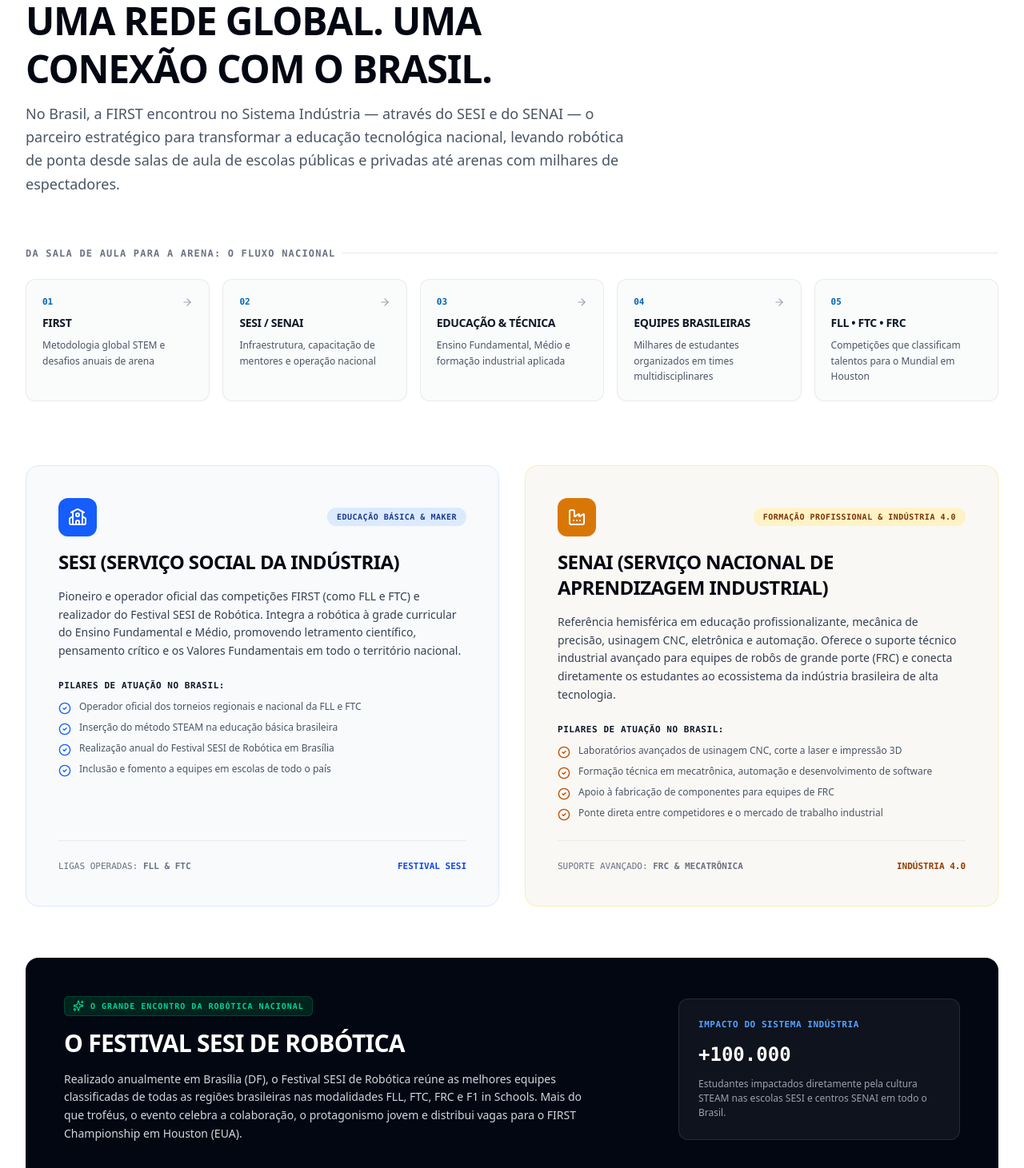
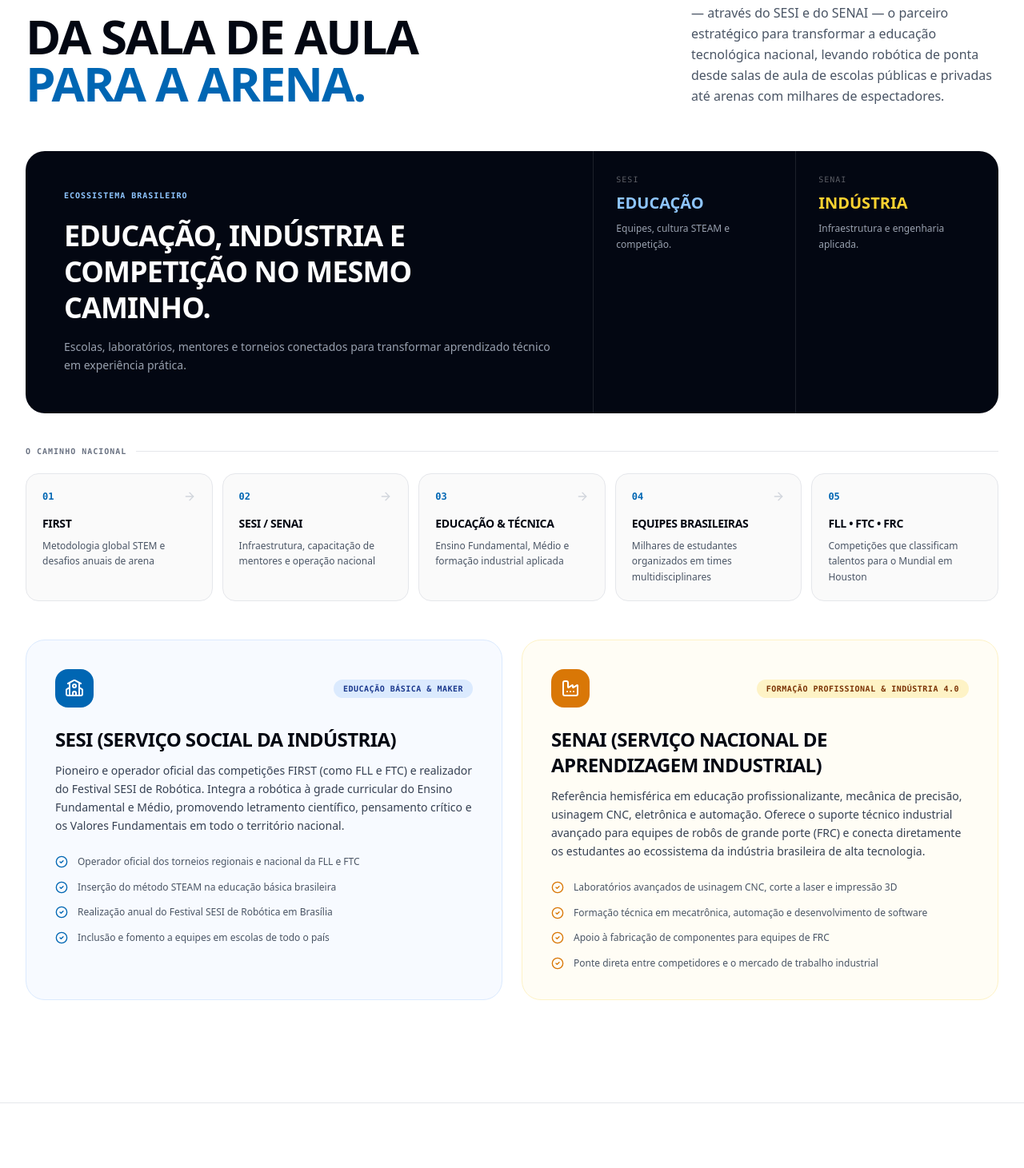
Before and after one commit to caastro-kng/FIRST, a React (Vite) app: page / in a window 1280 px wide. Shown: the part 2242-3703 px from the top of the page at 80% size. Built offline with nearby package versions, Linux system fonts and the light colour scheme.

Commit message:
Refine Brazil SESI SENAI section

```diff
--- a/src/components/FirstBrazilSesiSenai.tsx
+++ b/src/components/FirstBrazilSesiSenai.tsx
@@ -1,183 +1,107 @@
 import React from 'react';
 import { BRAZIL_ECOSYSTEM_DATA } from '../data/firstData';
-import { School, Factory, ArrowRight, Award, CheckCircle2, ShieldCheck, Sparkles, Compass } from 'lucide-react';
+import { School, Factory, ArrowRight, CheckCircle2 } from 'lucide-react';
 
 export const FirstBrazilSesiSenai: React.FC = () => {
   return (
-    <section id="sesi-senai" className="py-20 lg:py-28 bg-white border-b border-gray-200 relative">
-      <div className="max-w-7xl mx-auto px-4 sm:px-6 lg:px-8">
-
-        {/* Section Header: Editorial & High Contrast */}
-        <div className="max-w-3xl mb-16 space-y-3">
+    <section id="sesi-senai" className="relative border-b border-gray-200 bg-white py-24 lg:py-32">
+      <div className="mx-auto max-w-7xl px-4 sm:px-6 lg:px-8">
+        <div className="mb-14 grid grid-cols-1 gap-8 lg:grid-cols-12 lg:items-end">
+          <div className="space-y-4 lg:col-span-8">
             <div className="inline-flex items-center gap-2 text-[11px] font-mono font-bold uppercase tracking-widest text-[#0066B3]">
-            <span className="w-1.5 h-1.5 bg-[#0066B3] rounded-full" />
-            <span>{BRAZIL_ECOSYSTEM_DATA.eyebrow}</span>
+              <span className="h-1.5 w-1.5 rounded-full bg-[#0066B3]" />
+              {BRAZIL_ECOSYSTEM_DATA.eyebrow}
             </div>
-
-          <h2 className="text-3xl sm:text-4xl lg:text-5xl font-black text-gray-950 tracking-tight uppercase leading-tight">
-            {BRAZIL_ECOSYSTEM_DATA.headline}
+            <h2 className="text-4xl font-black uppercase leading-[0.98] tracking-[-0.035em] text-gray-950 sm:text-5xl lg:text-6xl">
+              DA SALA DE AULA<br />
+              <span className="text-[#0066B3]">PARA A ARENA.</span>
             </h2>
-
-          <p className="text-base sm:text-lg text-gray-600 font-normal leading-relaxed">
+          </div>
+          <p className="text-sm leading-relaxed text-gray-600 sm:text-base lg:col-span-4">
             {BRAZIL_ECOSYSTEM_DATA.intro}
           </p>
         </div>
 
-        {/* The Operational Flow: "Da Sala de Aula para a Arena" (Editorial Connected Line) */}
-        <div className="mb-20">
-          <div className="text-xs font-mono font-bold uppercase tracking-widest text-gray-500 mb-6 flex items-center gap-2">
-            <span>DA SALA DE AULA PARA A ARENA: O FLUXO NACIONAL</span>
-            <span className="h-[1px] bg-gray-200 flex-1" />
+        <div className="mb-10 overflow-hidden rounded-3xl bg-gray-950 text-white">
+          <div className="grid grid-cols-1 lg:grid-cols-12">
+            <div className="p-8 sm:p-10 lg:col-span-7 lg:p-12">
+              <div className="text-[10px] font-mono font-bold uppercase tracking-widest text-blue-300">ECOSSISTEMA BRASILEIRO</div>
+              <h3 className="mt-5 text-3xl font-black uppercase leading-tight tracking-tight sm:text-4xl">
+                EDUCAÇÃO, INDÚSTRIA E COMPETIÇÃO NO MESMO CAMINHO.
+              </h3>
+              <p className="mt-4 max-w-2xl text-sm leading-relaxed text-gray-400">
+                Escolas, laboratórios, mentores e torneios conectados para transformar aprendizado técnico em experiência prática.
+              </p>
+            </div>
+            <div className="grid grid-cols-2 border-t border-white/10 lg:col-span-5 lg:border-l lg:border-t-0">
+              <div className="border-r border-white/10 p-7">
+                <div className="text-[10px] font-mono uppercase tracking-widest text-white/35">SESI</div>
+                <div className="mt-2 text-xl font-black text-blue-300">EDUCAÇÃO</div>
+                <p className="mt-2 text-xs leading-relaxed text-gray-400">Equipes, cultura STEAM e competição.</p>
+              </div>
+              <div className="p-7">
+                <div className="text-[10px] font-mono uppercase tracking-widest text-white/35">SENAI</div>
+                <div className="mt-2 text-xl font-black text-amber-300">INDÚSTRIA</div>
+                <p className="mt-2 text-xs leading-relaxed text-gray-400">Infraestrutura e engenharia aplicada.</p>
+              </div>
+            </div>
+          </div>
         </div>
 
-          <div className="grid grid-cols-1 md:grid-cols-5 gap-4 relative">
+        <div className="mb-12">
+          <div className="mb-5 flex items-center gap-3 text-[10px] font-mono font-bold uppercase tracking-widest text-gray-500">
+            <span>O CAMINHO NACIONAL</span>
+            <span className="h-px flex-1 bg-gray-200" />
+          </div>
+          <div className="grid grid-cols-1 gap-3 md:grid-cols-5">
             {BRAZIL_ECOSYSTEM_DATA.flowSteps.map((step, idx) => (
-              <div
-                key={idx}
-                className="p-5 bg-gray-50/80 hover:bg-gray-50 border border-gray-200/80 rounded-xl space-y-2 relative group transition-all"
-              >
-                {/* Step Marker */}
-                <div className="flex items-center justify-between text-[11px] font-mono">
-                  <span className="font-bold text-[#0066B3]">{step.number}</span>
-                  {idx < BRAZIL_ECOSYSTEM_DATA.flowSteps.length - 1 && (
-                    <ArrowRight className="w-3.5 h-3.5 text-gray-400 hidden md:block" />
-                  )}
+              <div key={idx} className="rounded-2xl border border-gray-200 bg-[#FAFAFA] p-5">
+                <div className="flex items-center justify-between">
+                  <span className="text-xs font-mono font-black text-[#0066B3]">{step.number}</span>
+                  {idx < BRAZIL_ECOSYSTEM_DATA.flowSteps.length - 1 && <ArrowRight className="hidden h-4 w-4 text-gray-300 md:block" />}
                 </div>
-
-                <div className="text-sm font-black text-gray-900 uppercase tracking-tight">
-                  {step.title}
-                </div>
-
-                <p className="text-xs text-gray-600 leading-relaxed font-medium">
-                  {step.desc}
-                </p>
+                <h3 className="mt-4 text-sm font-black uppercase tracking-tight text-gray-950">{step.title}</h3>
+                <p className="mt-2 text-xs leading-relaxed text-gray-600">{step.desc}</p>
               </div>
             ))}
           </div>
         </div>
 
-        {/* Detailed Breakdown: SESI vs SENAI Roles (Editorial Split) */}
-        <div className="grid grid-cols-1 lg:grid-cols-2 gap-8 mb-16">
-
-          {/* SESI Box */}
-          <div className="p-8 sm:p-10 bg-[#F8FAFC] border border-blue-100 rounded-2xl space-y-6 flex flex-col justify-between">
-            <div className="space-y-4">
+        <div className="grid grid-cols-1 gap-6 lg:grid-cols-2">
+          <div className="rounded-3xl border border-blue-100 bg-blue-50/50 p-8 sm:p-9">
             <div className="flex items-center justify-between gap-4">
-                <div className="p-3 bg-blue-600 text-white rounded-xl shadow-xs">
-                  <School className="w-6 h-6" />
+              <div className="rounded-2xl bg-[#0066B3] p-3 text-white"><School className="h-6 w-6" /></div>
+              <span className="rounded-full bg-blue-100 px-3 py-1 text-[10px] font-mono font-bold uppercase tracking-wider text-blue-900">{BRAZIL_ECOSYSTEM_DATA.sesiRole.badge}</span>
             </div>
-                <span className="text-[10px] font-mono font-bold px-3 py-1 bg-blue-100 text-blue-900 rounded-full uppercase tracking-wider">
-                  {BRAZIL_ECOSYSTEM_DATA.sesiRole.badge}
-                </span>
+            <h3 className="mt-6 text-2xl font-black uppercase tracking-tight text-gray-950">{BRAZIL_ECOSYSTEM_DATA.sesiRole.title}</h3>
+            <p className="mt-3 text-sm leading-relaxed text-gray-700">{BRAZIL_ECOSYSTEM_DATA.sesiRole.description}</p>
+            <div className="mt-6 space-y-3">
+              {BRAZIL_ECOSYSTEM_DATA.sesiRole.highlights.map((item, i) => (
+                <div key={i} className="flex items-start gap-3 text-xs leading-relaxed text-gray-600">
+                  <CheckCircle2 className="mt-0.5 h-4 w-4 shrink-0 text-[#0066B3]" />
+                  <span>{item}</span>
                 </div>
-
-              <h3 className="text-2xl font-black text-gray-950 uppercase tracking-tight">
-                {BRAZIL_ECOSYSTEM_DATA.sesiRole.title}
-              </h3>
-
-              <p className="text-sm text-gray-700 leading-relaxed">
-                {BRAZIL_ECOSYSTEM_DATA.sesiRole.description}
-              </p>
-
-              <div className="space-y-2.5 pt-2">
-                <div className="text-[11px] font-mono font-bold text-gray-900 uppercase tracking-wider">
-                  Pilares de Atuação no Brasil:
-                </div>
-                <ul className="space-y-2 text-xs text-gray-600">
-                  {BRAZIL_ECOSYSTEM_DATA.sesiRole.highlights.map((item, i) => (
-                    <li key={i} className="flex items-start gap-2.5">
-                      <CheckCircle2 className="w-4 h-4 text-blue-600 shrink-0 mt-0.5" />
-                      <span>{item}</span>
-                    </li>
               ))}
-                </ul>
             </div>
           </div>
 
-            <div className="pt-6 border-t border-gray-200/80 flex items-center justify-between text-[11px] font-mono text-gray-500">
-              <span>LIGAS OPERADAS: <strong>FLL & FTC</strong></span>
-              <span className="text-blue-700 font-bold">FESTIVAL SESI</span>
+          <div className="rounded-3xl border border-amber-100 bg-amber-50/50 p-8 sm:p-9">
+            <div className="flex items-center justify-between gap-4">
+              <div className="rounded-2xl bg-[#D97706] p-3 text-white"><Factory className="h-6 w-6" /></div>
+              <span className="rounded-full bg-amber-100 px-3 py-1 text-[10px] font-mono font-bold uppercase tracking-wider text-amber-900">{BRAZIL_ECOSYSTEM_DATA.senaiRole.badge}</span>
             </div>
+            <h3 className="mt-6 text-2xl font-black uppercase tracking-tight text-gray-950">{BRAZIL_ECOSYSTEM_DATA.senaiRole.title}</h3>
+            <p className="mt-3 text-sm leading-relaxed text-gray-700">{BRAZIL_ECOSYSTEM_DATA.senaiRole.description}</p>
+            <div className="mt-6 space-y-3">
+              {BRAZIL_ECOSYSTEM_DATA.senaiRole.highlights.map((item, i) => (
+                <div key={i} className="flex items-start gap-3 text-xs leading-relaxed text-gray-600">
+                  <CheckCircle2 className="mt-0.5 h-4 w-4 shrink-0 text-[#D97706]" />
+                  <span>{item}</span>
                 </div>
-
-          {/* SENAI Box */}
-          <div className="p-8 sm:p-10 bg-[#FAF8F5] border border-amber-200/60 rounded-2xl space-y-6 flex flex-col justify-between">
-            <div className="space-y-4">
-              <div className="flex items-center justify-between gap-4">
-                <div className="p-3 bg-[#D97706] text-white rounded-xl shadow-xs">
-                  <Factory className="w-6 h-6" />
-                </div>
-                <span className="text-[10px] font-mono font-bold px-3 py-1 bg-amber-100 text-amber-900 rounded-full uppercase tracking-wider">
-                  {BRAZIL_ECOSYSTEM_DATA.senaiRole.badge}
-                </span>
-              </div>
-
-              <h3 className="text-2xl font-black text-gray-950 uppercase tracking-tight">
-                {BRAZIL_ECOSYSTEM_DATA.senaiRole.title}
-              </h3>
-
-              <p className="text-sm text-gray-700 leading-relaxed">
-                {BRAZIL_ECOSYSTEM_DATA.senaiRole.description}
-              </p>
-
-              <div className="space-y-2.5 pt-2">
-                <div className="text-[11px] font-mono font-bold text-gray-900 uppercase tracking-wider">
-                  Pilares de Atuação no Brasil:
-                </div>
-                <ul className="space-y-2 text-xs text-gray-600">
-                  {BRAZIL_ECOSYSTEM_DATA.senaiRole.highlights.map((item, i) => (
-                    <li key={i} className="flex items-start gap-2.5">
-                      <CheckCircle2 className="w-4 h-4 text-amber-700 shrink-0 mt-0.5" />
-                      <span>{item}</span>
-                    </li>
               ))}
-                </ul>
-              </div>
-            </div>
-
-            <div className="pt-6 border-t border-gray-200/80 flex items-center justify-between text-[11px] font-mono text-gray-500">
-              <span>SUPORTE AVANÇADO: <strong>FRC & MECATRÔNICA</strong></span>
-              <span className="text-amber-800 font-bold">INDÚSTRIA 4.0</span>
-            </div>
-          </div>
-
-        </div>
-
-        {/* Visual Callout: Brazilian Festival Experience */}
-        <div className="rounded-2xl overflow-hidden bg-gray-950 text-white p-8 sm:p-12 relative">
-          <div className="grid grid-cols-1 lg:grid-cols-12 gap-8 items-center relative z-10">
-            <div className="lg:col-span-8 space-y-4">
-              <div className="inline-flex items-center gap-2 text-[10px] font-mono font-bold text-emerald-400 uppercase tracking-widest px-2.5 py-1 bg-emerald-950/80 border border-emerald-800/60 rounded-md">
-                <Sparkles className="w-3.5 h-3.5" />
-                <span>O GRANDE ENCONTRO DA ROBÓTICA NACIONAL</span>
-              </div>
-
-              <h3 className="text-2xl sm:text-3xl font-black text-white tracking-tight uppercase">
-                O Festival SESI de Robótica
-              </h3>
-
-              <p className="text-sm text-gray-300 leading-relaxed max-w-2xl font-normal">
-                Realizado anualmente em Brasília (DF), o Festival SESI de Robótica reúne as melhores
-                equipes classificadas de todas as regiões brasileiras nas modalidades FLL, FTC, FRC e F1 in Schools.
-                Mais do que troféus, o evento celebra a colaboração, o protagonismo jovem e distribui vagas
-                para o FIRST Championship em Houston (EUA).
-              </p>
-            </div>
-
-            <div className="lg:col-span-4 p-6 bg-white/5 border border-white/10 rounded-xl space-y-3">
-              <div className="text-[11px] font-mono font-bold text-blue-400 uppercase tracking-wider">
-                IMPACTO DO SISTEMA INDÚSTRIA
-              </div>
-              <div className="text-2xl font-black text-white font-mono">
-                +100.000
-              </div>
-              <p className="text-xs text-gray-400 leading-normal">
-                Estudantes impactados diretamente pela cultura STEAM nas escolas SESI e centros SENAI em todo o Brasil.
-              </p>
             </div>
           </div>
         </div>
-
       </div>
     </section>
   );
```
Lines whose indentation alone changed are shown as unchanged.
